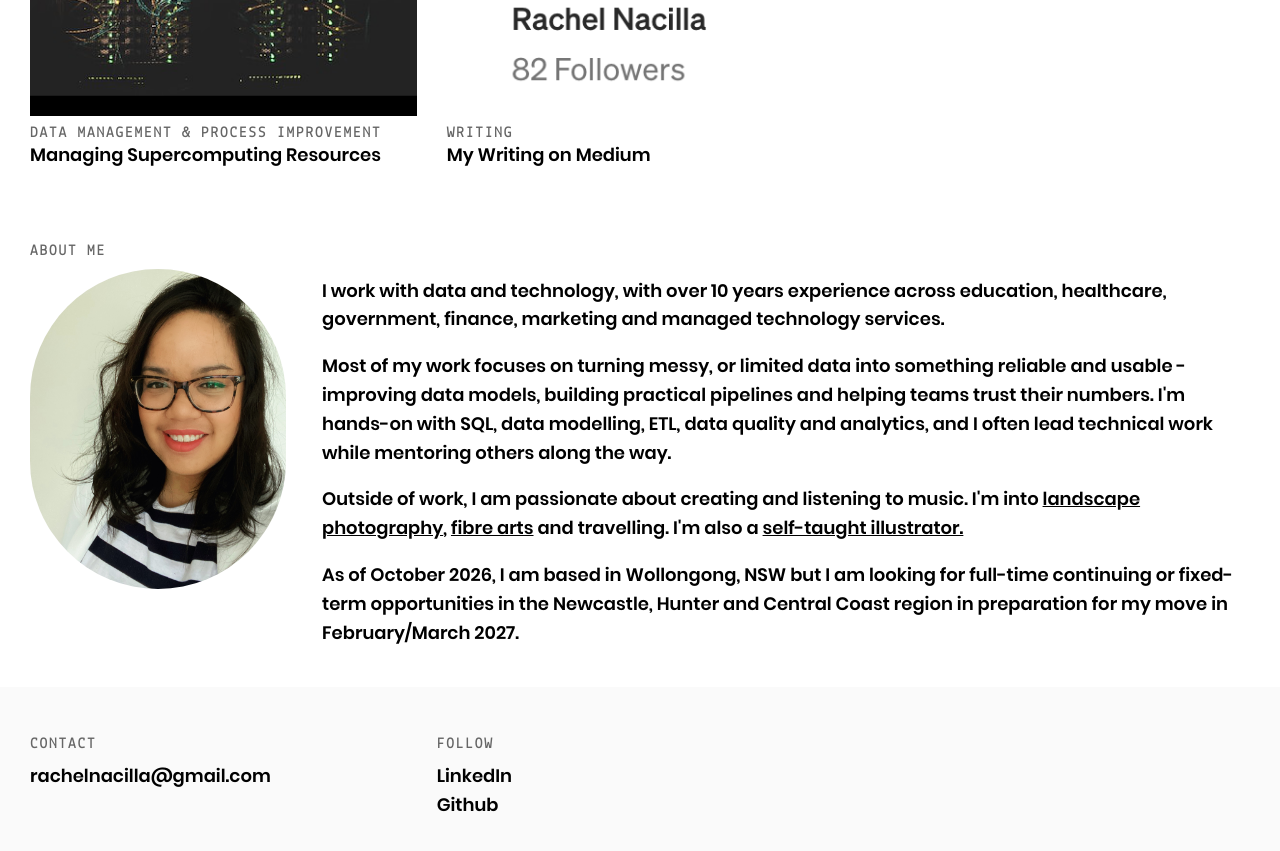
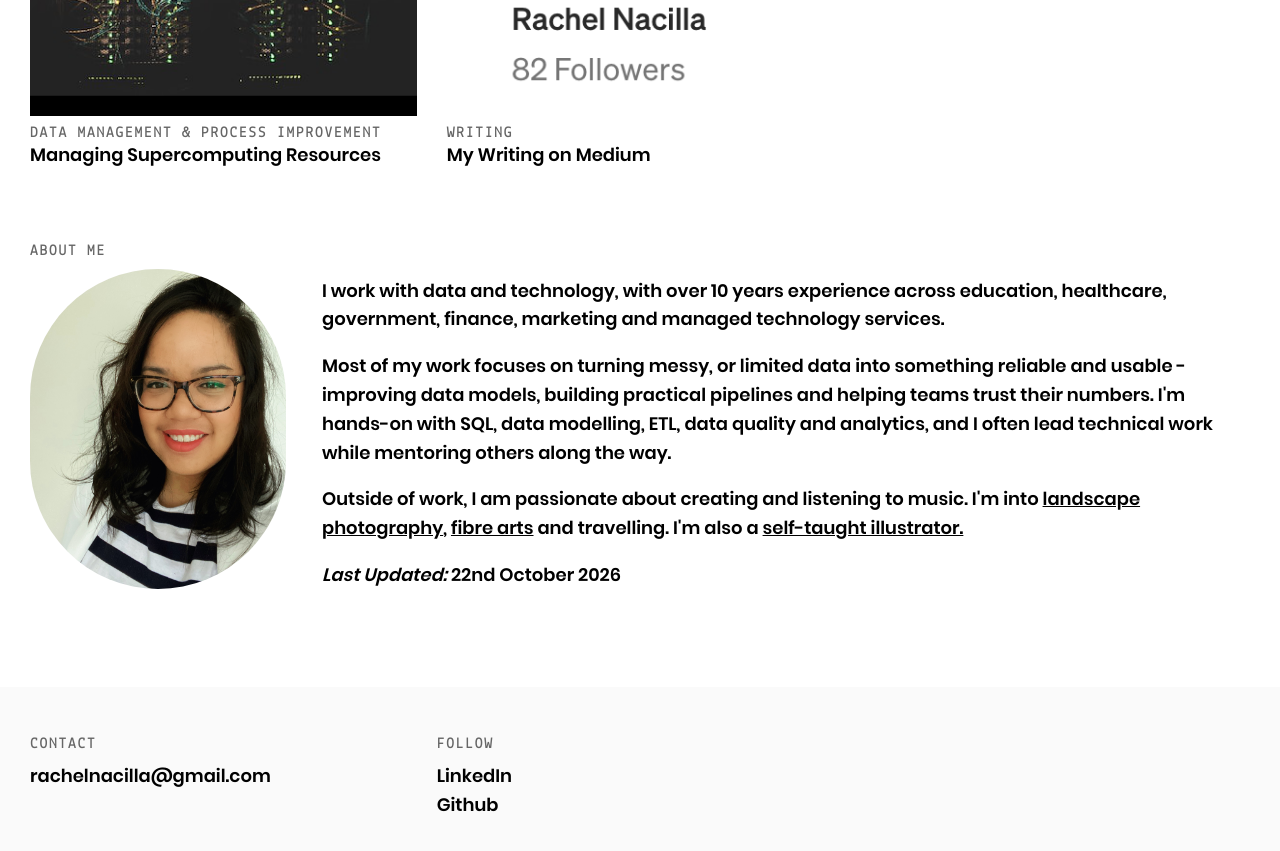
Before and after one commit to rachelnacilla/rachelnacilla.github.io, a Jekyll site: the page built from index.html, in a window 1280 px wide and 900 px high, scrolled down 1254 px. Shown: the top 851 px of the window. Built offline with Jekyll 4.4.1, drawn with Linux system fonts in a browser that asks for light colours.

Commit message:
Added last updated date

```diff
--- a/index.html
+++ b/index.html
@@ -55,7 +55,7 @@
 
 				<p>Outside of work, I am passionate about creating and listening to music. I'm into <a href="https://vero.co/rachelsnicepics" target="_blank">landscape photography</a>, <a href="https://www.instagram.com/fibreartsbyrach/" target="_blank">fibre arts</a> and travelling. I'm also a <a href="https://www.behance.net/rachelnacilla" target="_blank">self-taught illustrator.</a></p>
 
-				<p>As of October 2026, I am based in Wollongong, NSW but I am looking for full-time continuing or fixed-term opportunities in the Newcastle, Hunter and Central Coast region in preparation for my move in February/March 2027.</p>
+				<p><i>Last Updated:</i> 22nd October 2026</p>
 			</div>
 		</section>
 	</main>
```
